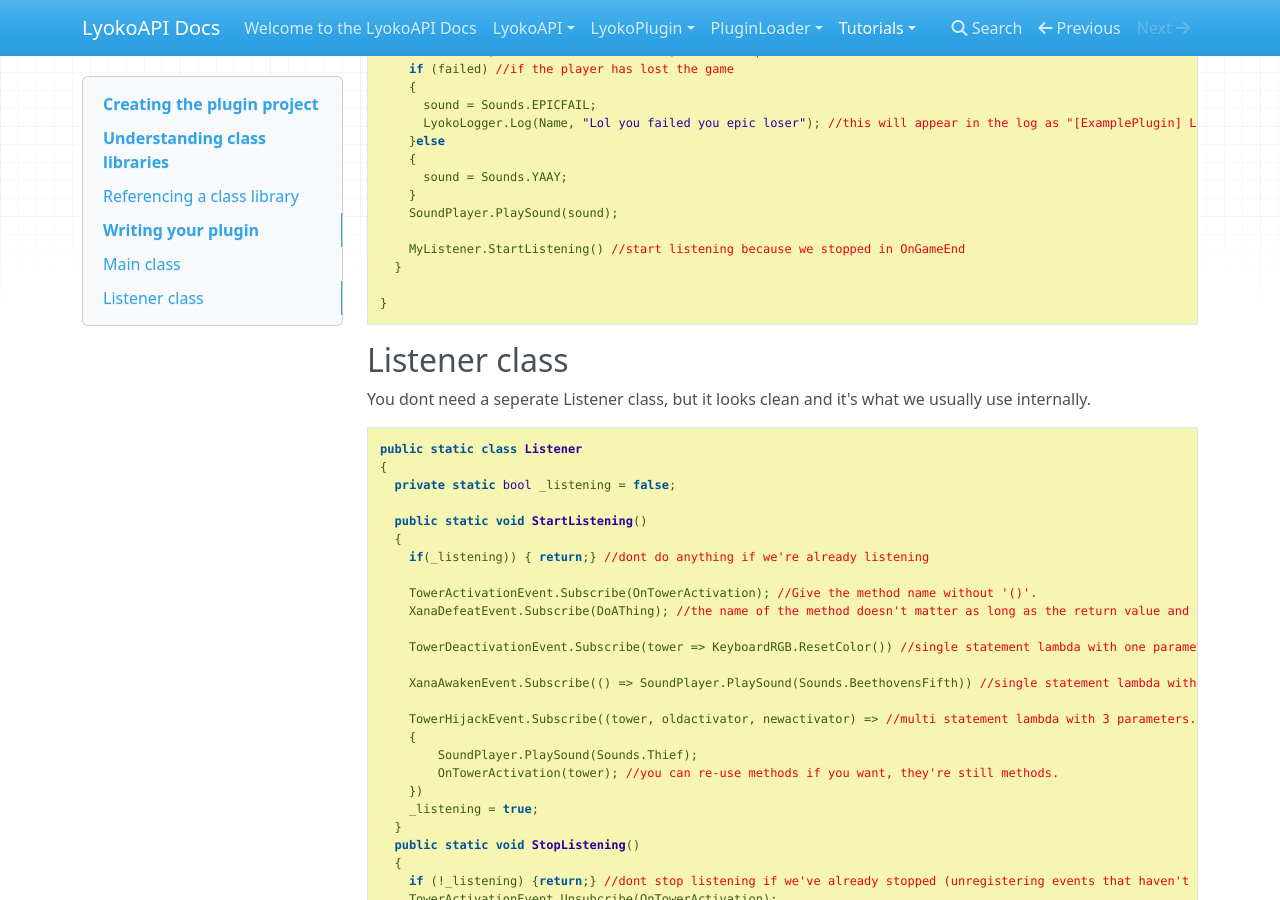
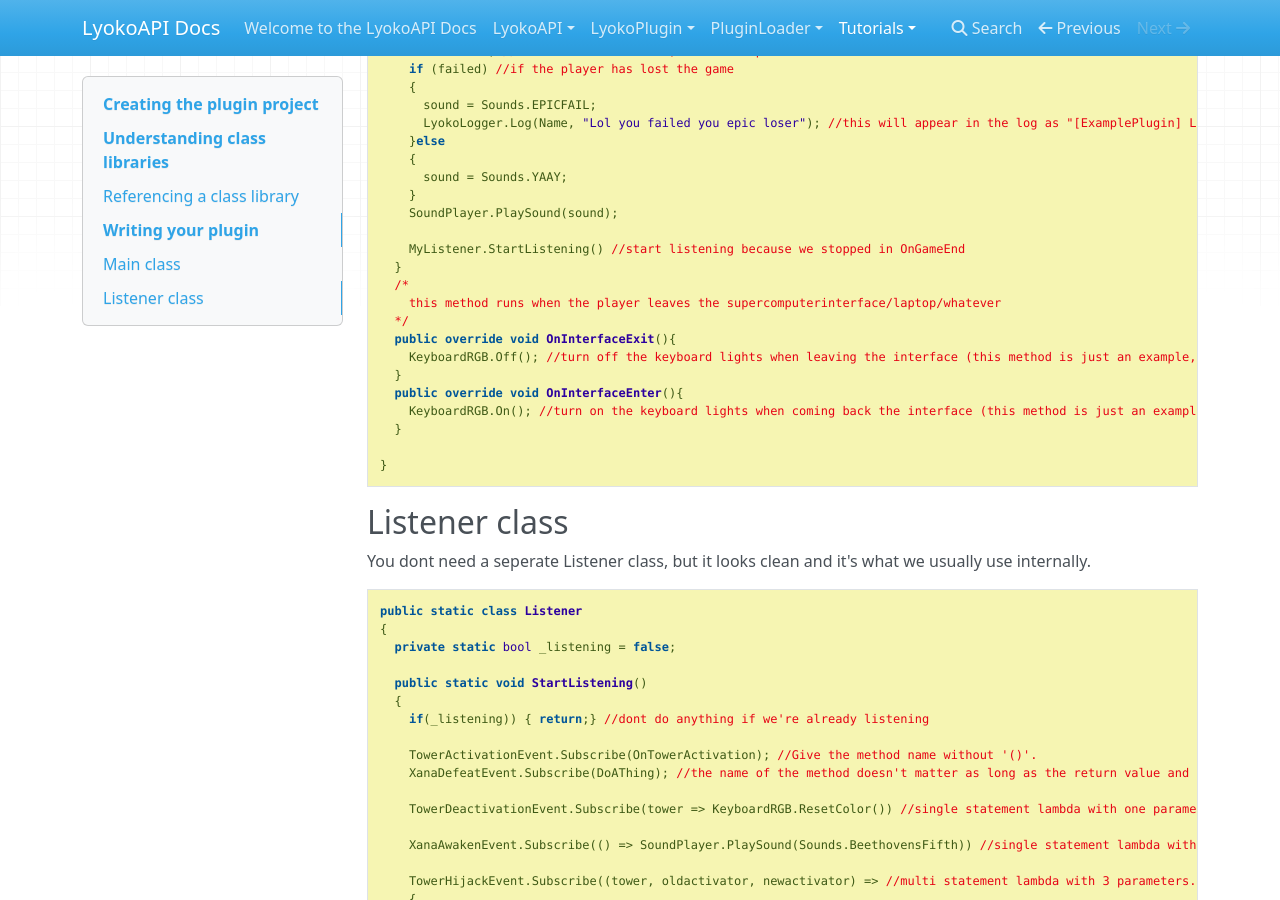
Before and after one commit to LyokoAPI/LyokoAPIDoc, an MkDocs documentation site: the page built from docs/Tutorials/Your First Plugin.md, in a window 1280 px wide and 900 px high, scrolled down 1541 px. Built offline with MkDocs 1.6.1, drawn with Linux system fonts in a browser that asks for light colours; nearby versions of some CDN libraries.

Commit message:
forgot to add these methods

````diff
--- a/docs/Tutorials/Your First Plugin.md
+++ b/docs/Tutorials/Your First Plugin.md
@@ -78,6 +78,15 @@ public class MyPlugin : LyokoAPIPlugin  //Extend the LyokoAPIPlugin class
 
     MyListener.StartListening() //start listening because we stopped in OnGameEnd
   }
+  /*
+    this method runs when the player leaves the supercomputerinterface/laptop/whatever
+  */
+  public override void OnInterfaceExit(){
+    KeyboardRGB.Off(); //turn off the keyboard lights when leaving the interface (this method is just an example, it doesn't exist.)
+  }
+  public override void OnInterfaceEnter(){
+    KeyboardRGB.On(); //turn on the keyboard lights when coming back the interface (this method is just an example, it doesn't exist.)
+  }
 
 }
 ```
````
